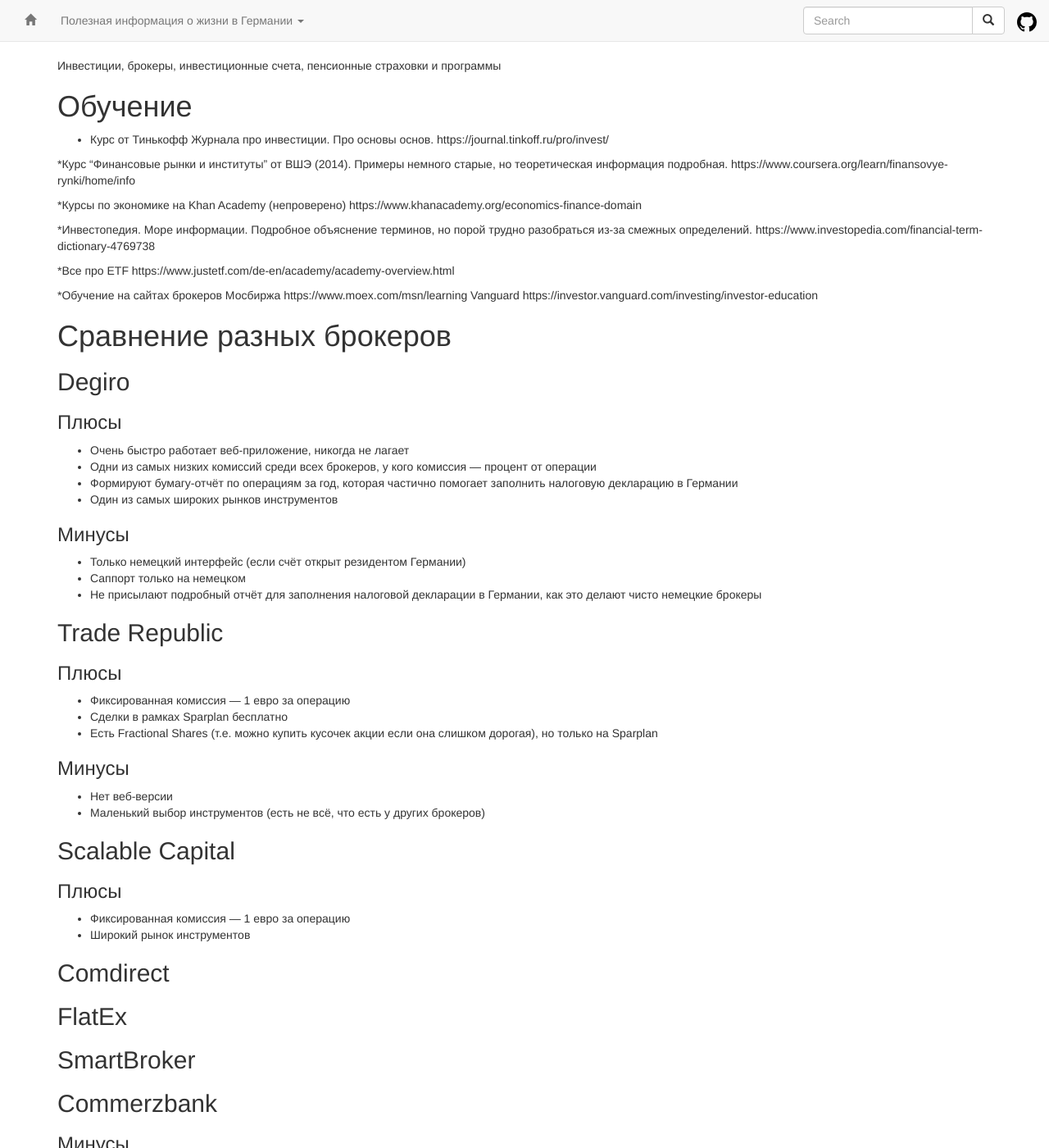
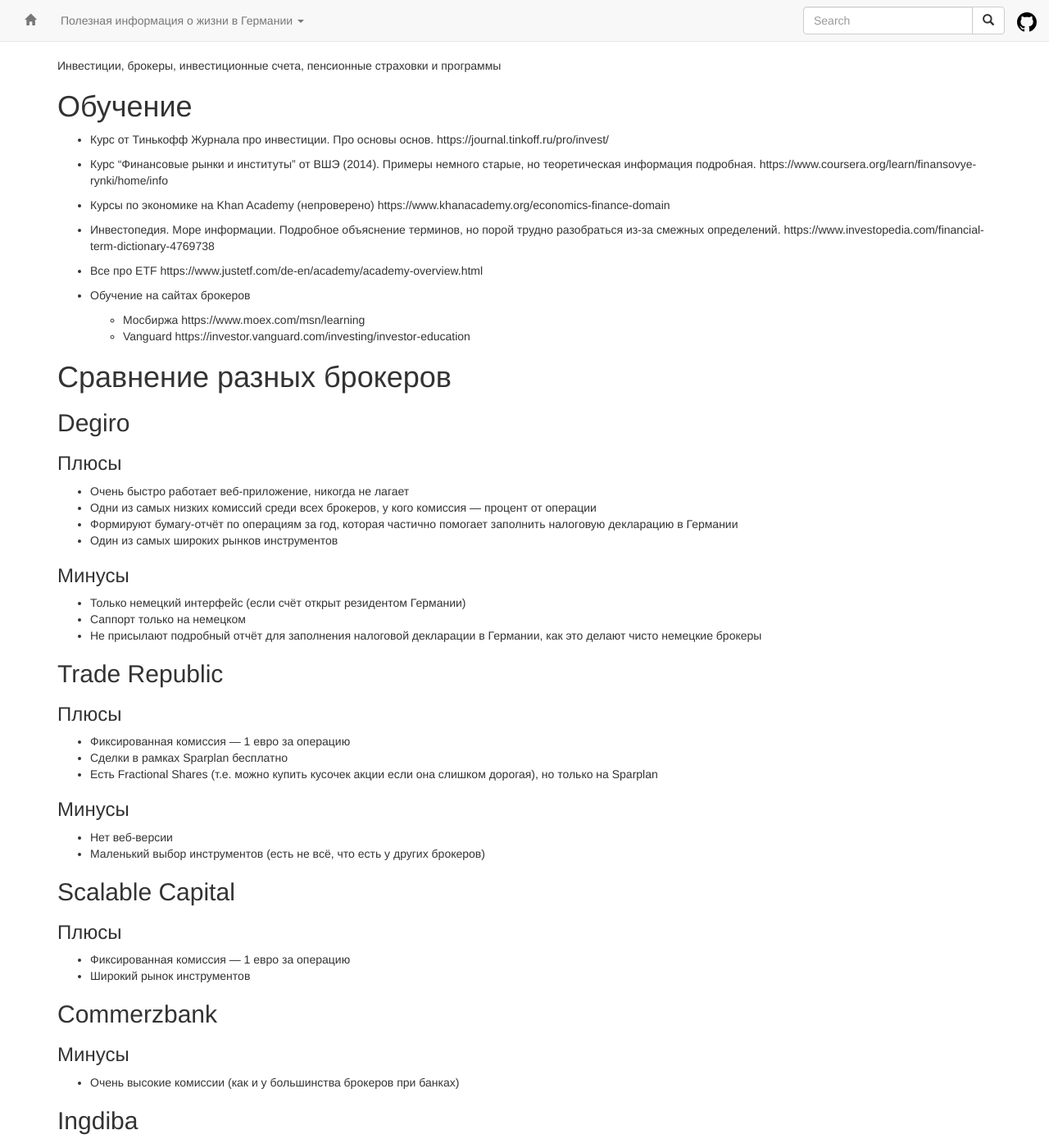
Before and after one commit to ru-de/faq, a Jekyll site: the page built from pages/Инвестиции.md, in a window 1280 px wide and 1400 px high. Shown: the whole window at 82% size. Built offline with Jekyll 4.4.1, drawn with Linux system fonts in a browser that asks for light colours; nearby versions of some CDN libraries.

Commit message:
sync github pages

```diff
--- a/pages/Инвестиции.md
+++ b/pages/Инвестиции.md
@@ -9,21 +9,21 @@ layout: default
 * Курс от Тинькофф Журнала про инвестиции. Про основы основ.
 https://journal.tinkoff.ru/pro/invest/
 
-*Курс "Финансовые рынки и институты" от ВШЭ (2014). Примеры немного старые, но теоретическая информация подробная.
+* Курс "Финансовые рынки и институты" от ВШЭ (2014). Примеры немного старые, но теоретическая информация подробная.
 https://www.coursera.org/learn/finansovye-rynki/home/info
 
-*Курсы по экономике на Khan Academy (непроверено)
+* Курсы по экономике на Khan Academy (непроверено)
 https://www.khanacademy.org/economics-finance-domain
 
-*Инвестопедия. Море информации. Подробное объяснение терминов, но порой трудно разобраться из-за смежных определений.
+* Инвестопедия. Море информации. Подробное объяснение терминов, но порой трудно разобраться из-за смежных определений.
 https://www.investopedia.com/financial-term-dictionary-4769738
 
-*Все про ETF
+* Все про ETF
 https://www.justetf.com/de-en/academy/academy-overview.html
 
-*Обучение на сайтах брокеров
-Мосбиржа https://www.moex.com/msn/learning
-Vanguard https://investor.vanguard.com/investing/investor-education
+* Обучение на сайтах брокеров
+  * Мосбиржа https://www.moex.com/msn/learning
+  * Vanguard https://investor.vanguard.com/investing/investor-education
 
 # Сравнение разных брокеров
 ## Degiro
@@ -53,23 +53,16 @@ Vanguard https://investor.vanguard.com/investing/investor-education
 * Фиксированная комиссия — 1 евро за операцию
 * Широкий рынок инструментов
 
-## Comdirect
-
-## FlatEx
-
-## SmartBroker
-
 ## Commerzbank
 ### Минусы
 * Очень высокие комиссии (как и у большинства брокеров при банках)
-
 
 ## Ingdiba
 ### Минусы
 * Очень высокие комиссии (как и у большинства брокеров при банках)
 
 ## Interactive Brokers
-#### Плюсы
+### Плюсы
 * Огромный выбор инструментов, доступен практически весь мир. Даже РФ есть
 * Английский и даже русский язык для интерфейса и поддержки (!)
 * Разумные комиссии. Чуть дороже необрокеров (порядка 1-5 долларов за сделку в зависимости от рынка), но все равно существенно лучше больших немецких банков
```
Also changed, not shown: 1 other file.
